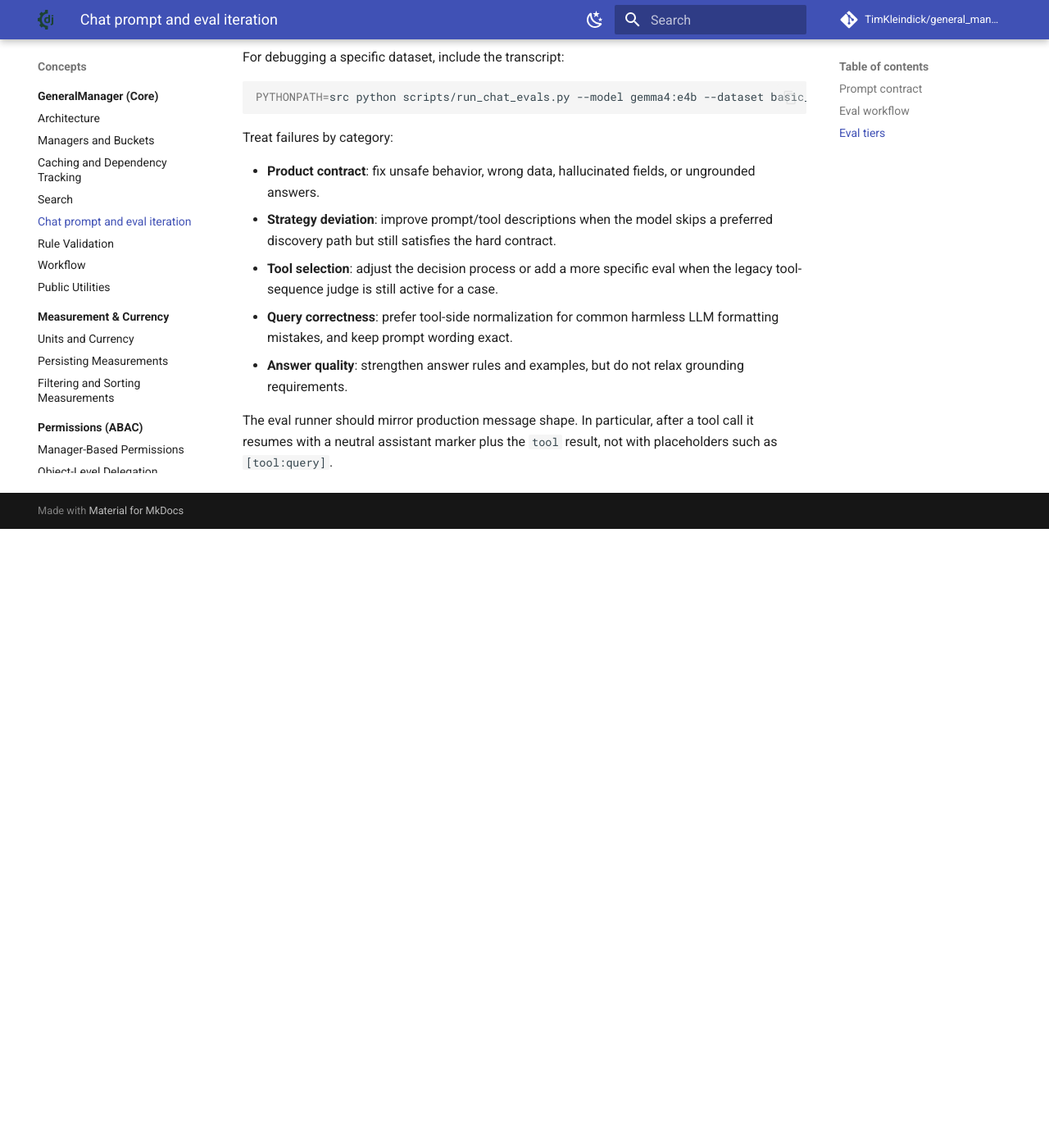
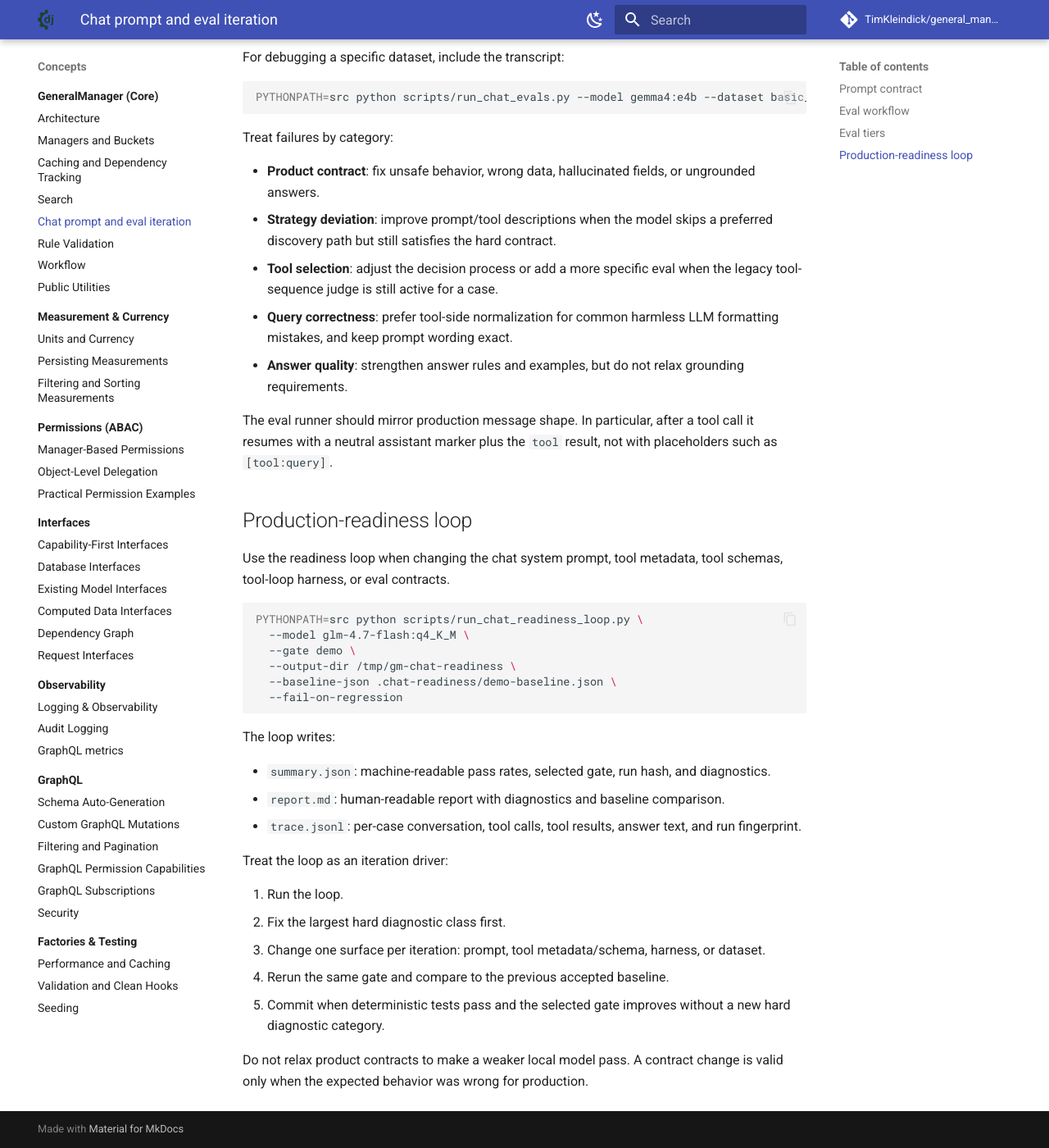
Before and after one commit to TimKleindick/general_manager, an MkDocs documentation site: the page built from docs/concepts/chat_prompting.md, in a window 1280 px wide and 1400 px high, scrolled down 2013 px. Shown: the whole window at 82% size. Built offline with MkDocs 1.6.1 and Material for MkDocs 9.7.7, drawn with Linux system fonts in a browser that asks for light colours; comment, search, counter and statistics services are not loaded; before the commit the page ends 2658 px from its top, so only the background shows below that.

Commit message:
docs: document chat readiness loop

````diff
--- a/docs/concepts/chat_prompting.md
+++ b/docs/concepts/chat_prompting.md
@@ -101,3 +101,38 @@ Treat failures by category:
 The eval runner should mirror production message shape. In particular, after a
 tool call it resumes with a neutral assistant marker plus the `tool` result, not
 with placeholders such as `[tool:query]`.
+
+## Production-readiness loop
+
+Use the readiness loop when changing the chat system prompt, tool metadata, tool
+schemas, tool-loop harness, or eval contracts.
+
+```bash
+PYTHONPATH=src python scripts/run_chat_readiness_loop.py \
+  --model glm-4.7-flash:q4_K_M \
+  --gate demo \
+  --output-dir /tmp/gm-chat-readiness \
+  --baseline-json .chat-readiness/demo-baseline.json \
+  --fail-on-regression
+```
+
+The loop writes:
+
+- `summary.json`: machine-readable pass rates, selected gate, run hash, and
+  diagnostics.
+- `report.md`: human-readable report with diagnostics and baseline comparison.
+- `trace.jsonl`: per-case conversation, tool calls, tool results, answer text,
+  and run fingerprint.
+
+Treat the loop as an iteration driver:
+
+1. Run the loop.
+2. Fix the largest hard diagnostic class first.
+3. Change one surface per iteration: prompt, tool metadata/schema, harness, or
+   dataset.
+4. Rerun the same gate and compare to the previous accepted baseline.
+5. Commit when deterministic tests pass and the selected gate improves without
+   a new hard diagnostic category.
+
+Do not relax product contracts to make a weaker local model pass. A contract
+change is valid only when the expected behavior was wrong for production.
````
Also changed, not shown: docs/chat_implementation_plan.md (+5 -0 lines).
